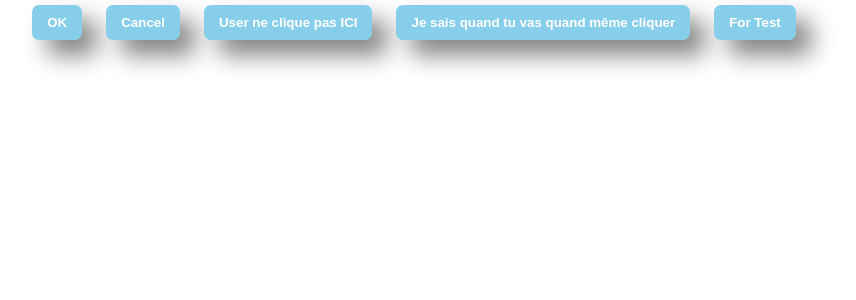
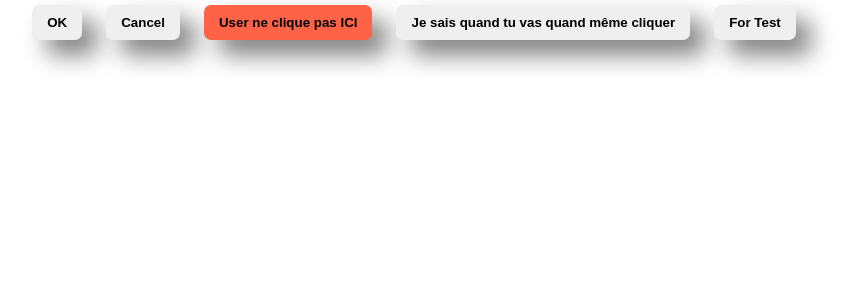
Before and after one commit to Mgaed75/2021_11_17_react, a React (Create React App) app: page / in a window 1280 px wide. Shown: the top 300 px of the page, without its empty margins (226-1082 px from the left). Built offline with nearby package versions, Linux system fonts and the light colour scheme.

Commit message:
Ajout de propriétés dynamiques et suppression des mêmes propriétés par défaut

```diff
--- a/src/App/App.js
+++ b/src/App/App.js
@@ -18,7 +18,9 @@ function App() {
 
       <Button
         text="User ne clique pas ICI"
+        bgColor="tomato"
         onButtonClicked={(arg) => {
+          console.log(arg)
           alert("Le user a osé cliquer, il est vilain celui-ci ! ");
         }}
       />
--- a/src/App/components/Button/Button.css
+++ b/src/App/components/Button/Button.css
@@ -1,6 +1,4 @@
 .Button{
-    background-color: skyblue;
-    color: white;
     font-weight: 900;
     padding: 10px 15px;
     border-radius: 7px;
--- a/src/App/components/Button/Button.js
+++ b/src/App/components/Button/Button.js
@@ -14,7 +14,9 @@ const Button = (props) => {
   return (
     <button
       className="Button"
+      style={{backgroundColor:props.bgColor, color:props.color} }
       onClick={(evt) => {
+        // evenement géré par le composant pas renvoye au parent
         props.onButtonClicked();
       }}
     >
@@ -26,6 +28,8 @@ const Button = (props) => {
 Button.propTypes = {
   text: PropTypes.string.isRequired,
   onButtonClicked: PropTypes.func.isRequired,
+  bgColor: PropTypes.string,
+  color: PropTypes.string,
 };
 
 export default Button;
```
